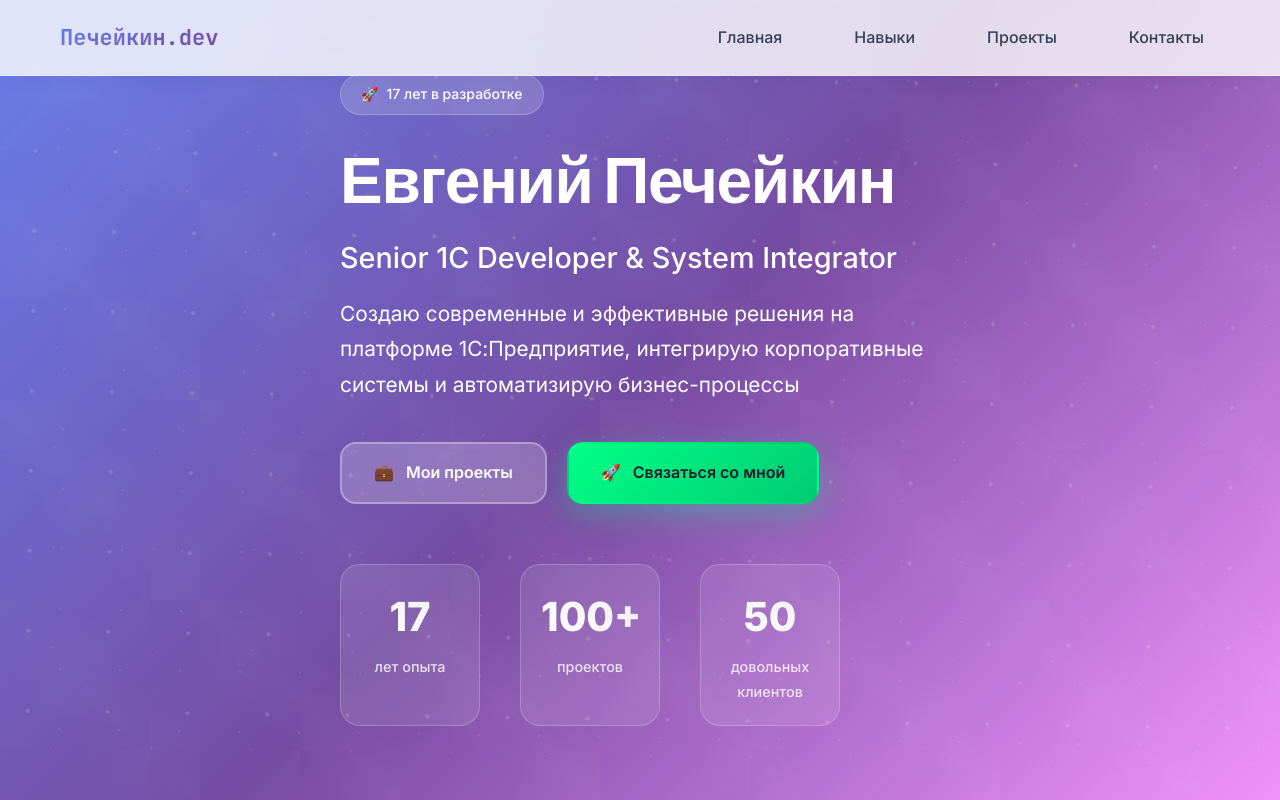
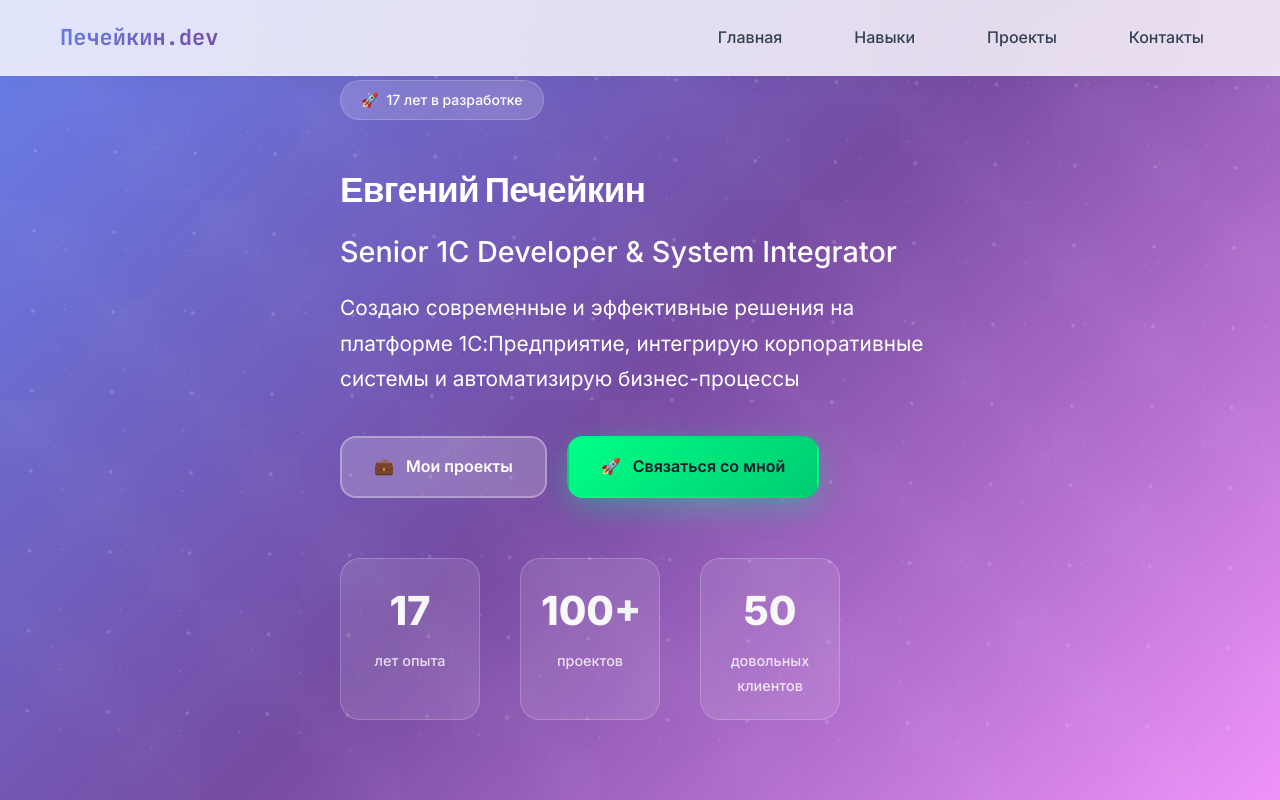
Before and after one commit to pecheykin/pecheykin-dev, a plain HTML site: page index.html in a window 1280 px wide. Shown: the top 800 px of the page. Drawn offline with nearby package versions, Linux system fonts and the light colour scheme.

Commit message:
Update index.html

```diff
--- a/index.html
+++ b/index.html
@@ -280,7 +280,8 @@
 
         .hero-title {
             font-family: 'Outfit', sans-serif;
-            font-size: clamp(2.5rem, 6vw, 4rem);
+            font-size: 2.2rem; /* было 2.5rem */
+    margin-top: 20px;  /* добавил отступ сверху */
             font-weight: 800;
             margin-bottom: 20px;
             opacity: 0;
```
